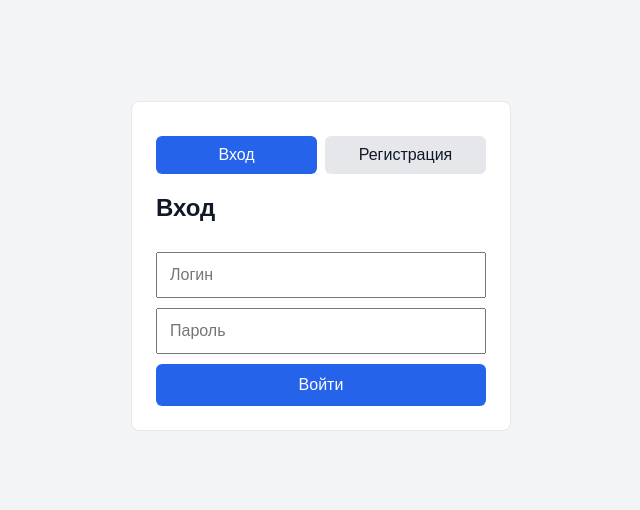
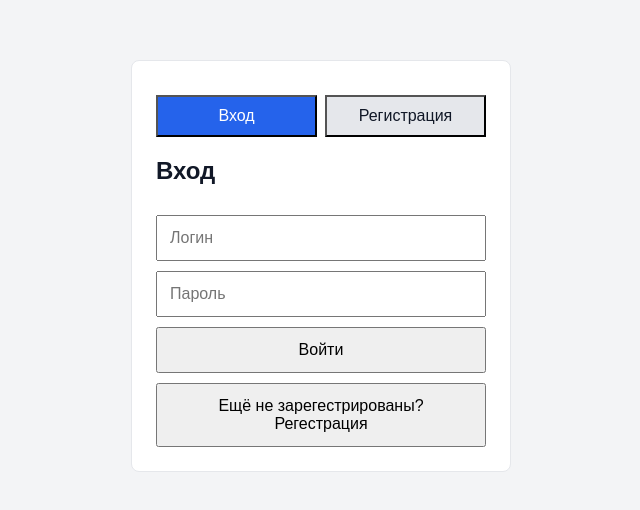
Before and after one commit to prostotakdartotonei/eczamen, a plain HTML site: page auth.html in a window 1280 px wide. Shown: the part 134-644 px from the top of the page, without its empty margins (319-959 px from the left). Drawn offline with Linux system fonts and the light colour scheme.

Commit message:
Улучшение страницы авторизации/регестрации

```diff
--- a/auth.html
+++ b/auth.html
@@ -10,15 +10,16 @@
   <main class="page">
     <section class="auth">
       <div class="tabs">
-        <button class="active" onclick="showForm('login')">Вход</button>
-        <button onclick="showForm('register')">Регистрация</button>
+        <button class="active btn-auth" onclick="showForm('login')">Вход</button>
+        <button id="reg" class="btn-auth" onclick="showForm('register')">Регистрация</button>
       </div>
 
       <form id="login" class="form active">
         <h2>Вход</h2>
         <input name="login" placeholder="Логин" required>
         <input name="password" type="password" placeholder="Пароль" required>
-        <button type="submit">Войти</button>
+        <button class="active btn-auth" type="submit">Войти</button>
+        <button class="btn-reg" onclick="showForm('register')">Ещё не зарегестрированы? Регестрация</button>
       </form>
 
       <form id="register" class="form">
@@ -36,10 +37,19 @@
 
   <script>
     function showForm(id) {
-      document.querySelectorAll('.form').forEach(form => form.classList.remove('active'));
-      document.querySelectorAll('.tabs button').forEach(btn => btn.classList.remove('active'));
-      document.getElementById(id).classList.add('active');
-      event.target.classList.add('active');
+        if (id == "login") {
+            document.querySelectorAll('.form').forEach(form => form.classList.remove('active'));
+            document.querySelectorAll('.tabs button').forEach(btn => btn.classList.remove('active'));
+            document.getElementById(id).classList.add('active');
+            event.target.classList.add('active');
+        }
+        if (id == "register") {
+            document.querySelectorAll('.form').forEach(form => form.classList.remove('active'));
+            document.querySelectorAll('.active').forEach(btn => btn.classList.remove('active'));
+            document.getElementById(id).classList.add('active');
+            document.getElementById("reg").classList.add('active');
+            event.target.classList.add('active');
+        }
     }
   </script>
 </body>
--- a/style.css
+++ b/style.css
@@ -20,15 +20,52 @@
     border: 1px solid #e5e7eb;
     border-radius: 8px;
 }
-    .tabs { display: flex; gap: 8px; margin-bottom: 16px; }
-    .tabs button { flex: 1; padding: 10px; cursor: pointer; }
-    .form { display: none; }
-    .form.active { display: block; }
-    input, button { width: 100%; padding: 12px; margin-top: 10px; font-size: 16px; }
-    button { border: 0; background: #2563eb; color: white; border-radius: 6px; }
-    .tabs button { background: #e5e7eb; color: #111827; }
-    .tabs button.active { background: #2563eb; color: white; }
+.tabs {
+    display: flex;
+    gap: 8px;
+    margin-bottom: 16px;
+}
+.tabs button {
+    flex: 1;
+    padding: 10px;
+    cursor: pointer;
+}
+.form {
+    display: none;
+}
+.form.active {
+    display: block;
+}
+input, button {
+    width: 100%;
+    padding: 12px;
+    margin-top: 10px;
+    font-size: 16px;
+}
+.btn_auth {
+    border: 0;
+    background: #2563eb;
+    color: white;
+    border-radius: 6px; }
+.btn-reg {
+
+}
+
+.tabs button {
+    background: #e5e7eb;
+     color: #111827;
+    }
+.tabs button.active {
+    background: #2563eb;
+    color: white;
+}
 @media (max-width: 390px) {
-      .page { padding: 16px; align-items: flex-start; }
-      .auth { margin-top: 48px; padding: 18px; }
+    .page {
+        padding: 16px;
+        align-items: flex-start;
     }
+    .auth {
+        margin-top: 48px;
+        padding: 18px;
+    }
+}
```
Lines whose indentation alone changed are shown as unchanged.
